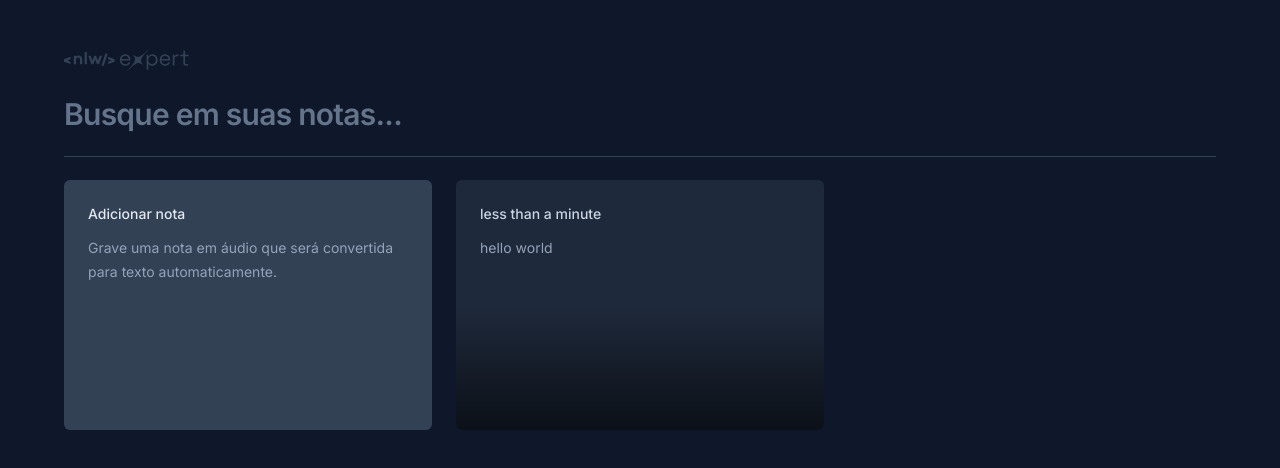
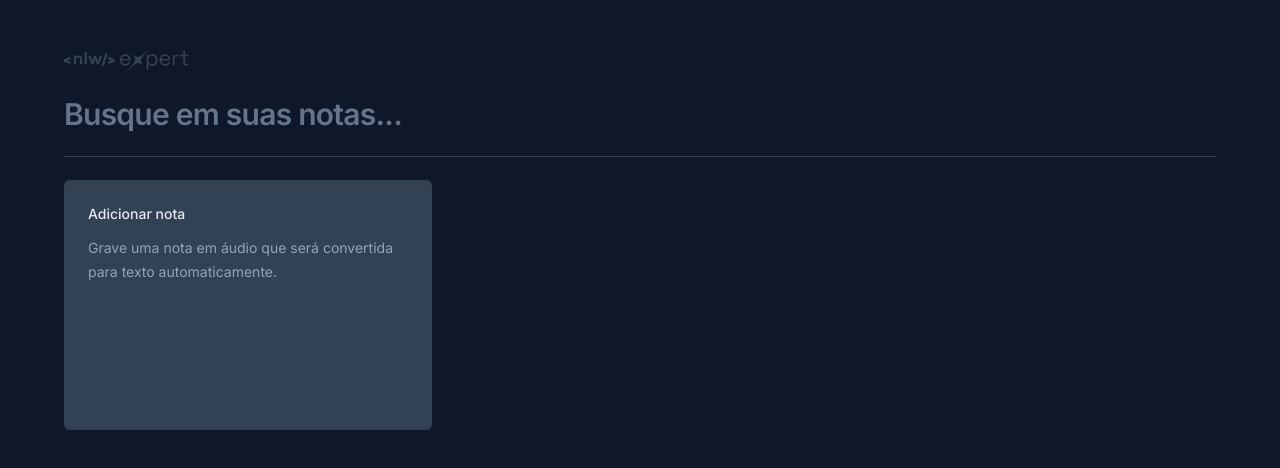
Before and after one commit to yagosousaa/notes-project-2024, a React (Vite) app: page / in a window 1280 px wide. Shown: the top 468 px of the page. Built offline with nearby package versions, Linux system fonts and the light colour scheme.

Commit message:
adiciona funcionalidades novas

```diff
--- a/package.json
+++ b/package.json
@@ -13,7 +13,8 @@
     "date-fns": "^3.3.1",
     "lucide-react": "^0.323.0",
     "react": "^18.2.0",
-    "react-dom": "^18.2.0"
+    "react-dom": "^18.2.0",
+    "sonner": "^1.4.0"
   },
   "devDependencies": {
     "@types/react": "^18.2.43",
--- a/src/app.tsx
+++ b/src/app.tsx
@@ -1,8 +1,51 @@
+import { ChangeEvent, useState } from "react"
 import logo from "./assets/logo-nlw-expert.svg"
 import { NewNoteCard } from "./components/new-note-card"
 import { NoteCard } from "./components/note-card"
 
+interface Note {
+  id: string
+  date: Date
+  content: string
+}
+
 export function App() {
+  const [search, setSearch] = useState('')
+
+  const [notes, setNotes] = useState<Note[]>( () => {
+    const notesOnStorage = localStorage.getItem('notes')
+
+    if(notesOnStorage) {
+      return JSON.parse(notesOnStorage)
+    }
+
+    return []
+  } )
+
+  function onNoteCreated(content: string) {
+    const newNote = {
+      id: crypto.randomUUID(),
+      date: new Date(),
+      content,
+    }
+
+    const notesArray = [newNote, ...notes]
+
+    setNotes(notesArray)
+
+    localStorage.setItem('notes', JSON.stringify(notesArray))
+  }
+
+  function handleSearch(event: ChangeEvent<HTMLInputElement>) {
+      const query = event.target.value
+
+      setSearch(query)
+  }
+
+  const filteredNotes = search != ''
+    ? notes.filter(note => note.content.toLocaleLowerCase().includes(search.toLocaleLowerCase()))
+    : notes
+
   return (
     <div className="mx-auto max-w-6xl my-12 space-y-6">
       <img src={logo} alt="NWL Expert Logo"/>
@@ -12,18 +55,18 @@ export function App() {
         type="text"
         placeholder="Busque em suas notas..."
         className="w-full bg-transparent text-3xl font-semibold tracking-tight outline-none placeholder:text-slate-500"
+        onChange={handleSearch}
         />
       </form>
 
       <div className="h-px bg-slate-700">
 
       <div className="grid grid-cols-3 gap-6 auto-rows-[250px] pt-6">
-        <NewNoteCard/>
+        <NewNoteCard onNoteCreated={onNoteCreated} />
 
-        <NoteCard note={{
-          date: new Date(),
-          content: 'hello world'
-        }} />
+        {filteredNotes.map(note => {
+          return <NoteCard key={note.id} note={note} />
+        })}
       </div>
       </div>
     </div>
--- a/src/components/new-note-card.tsx
+++ b/src/components/new-note-card.tsx
@@ -1,8 +1,39 @@
 import * as Dialog from '@radix-ui/react-dialog'
 import { X } from 'lucide-react'
+import { ChangeEvent, FormEvent, useState } from 'react'
+import { toast } from 'sonner'
 
+interface NewNoteCardProps {
+  onNoteCreated: (content: string) => void
+}
 
-export function NewNoteCard() {
+export function NewNoteCard({ onNoteCreated }: NewNoteCardProps) {
+  const [shouldShowOnboarding, setShouldShowOnboarding] = useState(true)
+  const [content, setContent] = useState('')
+
+  function handleStartEditor() {
+    setShouldShowOnboarding(false)
+  }
+
+  function handleContentChanged(event: ChangeEvent<HTMLTextAreaElement>) {
+    setContent(event.target.value)
+
+    if (event.target.value === '') {
+      setShouldShowOnboarding(true)
+    }
+  }
+
+  function handleSaveNote(event: FormEvent) {
+    event.preventDefault()
+
+    onNoteCreated(content)
+
+    setContent('')
+    setShouldShowOnboarding(true)
+
+    toast.success('Nota criada com sucesso!')
+  }
+
     return (
       <Dialog.Root>
         <Dialog.Trigger className="rounded-md flex flex-col text-left bg-slate-700 p-6 gap-3 outline-none hover:ring-2 hover:ring-slate-600 focus-visible:ring-2 focus-visible:ring-lime-400">
@@ -21,23 +52,34 @@ export function NewNoteCard() {
                 <X className='size-5'/>
               </Dialog.Close>
 
+              <form onSubmit={handleSaveNote} className='flex-1 flex flex-col'>
                 <div className='flex flex-1 flex-col gap-3 p-5' >
 
                   <span className="text-sm font-medium text-slate-300">
                     Adicionar nota
                   </span>
+
+                  {shouldShowOnboarding ? (
                     <p className="text-sm leading-6 text-slate-400">
-                  Comece <button className=' font-medium text-lime-400 hover:underline'>gravando uma nota</button> em áudio ou se preferir <button className='font-medium text-lime-400 hover:underline'>utilize apenas texto</button>.
+                    Comece <button className=' font-medium text-lime-400 hover:underline'>gravando uma nota</button> em áudio ou se preferir <button onClick={handleStartEditor} className='font-medium text-lime-400 hover:underline'>utilize apenas texto</button>.
                     </p>
-
+                  ) : (
+                    <textarea
+                    autoFocus
+                    className='texto-sm leading-6 text-slate-400 bg-transparent resize-none flex-1 outline-none'
+                    onChange={handleContentChanged}
+                    value={content}
+                    />
+                  )}
                 </div>
 
                 <button
-                type='button'
+                  type='submit'
                   className='w-full bg-lime-400 py-4 text-center text-sm text-lime-950 outline-none hover:bg-lime-500'
                 >
                       Salvar nota
                 </button>
+              </form>
             </Dialog.Content>
           </Dialog.Portal>
       </Dialog.Root>
--- a/src/components/note-card.tsx
+++ b/src/components/note-card.tsx
@@ -16,7 +16,7 @@ export function NoteCard({ note }: NoteCardProps) {
         <Dialog.Root>
         <Dialog.Trigger className="rounded-md text-left bg-slate-800 flex flex-col p-6 gap-3 overflow-hidden outline-none relative hover:ring-2 hover:ring-slate-600 focus-visible:ring-2 focus-visible:ring-lime-400">
           <span className="text-sm font-medium text-slate-300">
-            {formatDistanceToNow(note.date)}
+            {formatDistanceToNow(note.date, { locale: ptBR, addSuffix: true})}
           </span>
           <p className="text-sm leading-6 text-slate-400">
             {note.content}
--- a/src/main.tsx
+++ b/src/main.tsx
@@ -2,9 +2,12 @@ import React from "react";
 import ReactDOM from "react-dom/client";
 import { App } from "./app";
 import "./index.css";
+import { Toaster } from 'sonner'
+
 
 ReactDOM.createRoot(document.getElementById("root")!).render(
   <React.StrictMode>
     <App />
+    <Toaster richColors />
   </React.StrictMode>
 );
```
Also changed, not shown: 1 other file (tests, documents, lock files or other folders). Lines whose indentation alone changed are shown as unchanged.
